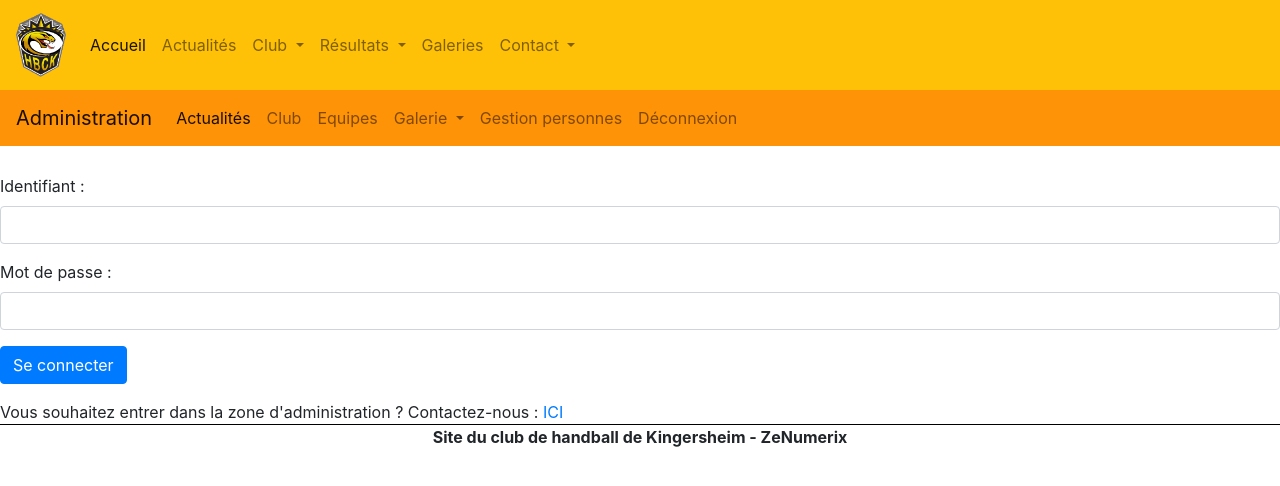
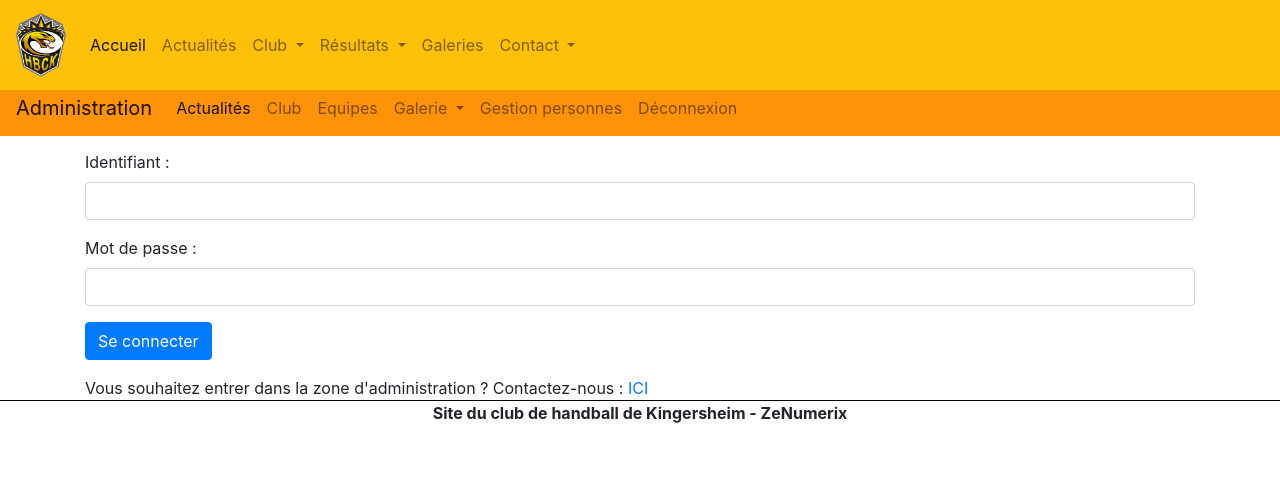
Before and after one commit to emmanuelNono/SiteWeb_Handball, a PHP site: page /src/body/login.php in a window 1280 px wide. Shown: the top 486 px of the page. Run offline with PHP 8.4, Linux system fonts and the light colour scheme; the visitor is signed in with stand-in values (Sample User, id 1).

Commit message:
Diminue espace navbaradmin

```diff
--- a/src/body/login.php
+++ b/src/body/login.php
@@ -1,12 +1,8 @@
 <?php
-if (isset($_GET["mes"]))
-{
-    if ($_GET["mes"] == "pasDeDroit")
-    {
+if (isset($_GET["mes"])) {
+    if ($_GET["mes"] == "pasDeDroit") {
         echo "Désolé, vous n'avez pas accès à la zone d'administration";
-    }
-    else
-    {
+    } else {
         // pas dans la base
         echo "Désolé, vous n'êtes pas un utilisateur authentifié.";
     }
@@ -16,6 +12,7 @@ include('../includes/head.php');
 include('../includes/header.php');
 ?>
 
+<div class="container">
     <form action="../traitements/trt-authentification.php" method="post">
         <div class="form-group">
             <label for="Login">Identifiant : </label>
@@ -31,6 +28,7 @@ include('../includes/header.php');
         Vous souhaitez entrer dans la zone d'administration ? Contactez-nous : <a href="mailto:?subject='Demande d\'entrer
     dans la zone d\'administration du club de Handball">ICI</a>
     </form>
+</div>
 
 <?php
 include('../includes/footer.php');
--- a/src/css/style.css
+++ b/src/css/style.css
@@ -1,7 +1,7 @@
 /* HEADER */
 
 #navbarAdmin{
-    margin-top: 90px;
+    margin-top: 80px;
     background-color: #ff9307;
 }
 
--- a/src/includes/header.php
+++ b/src/includes/header.php
@@ -2,7 +2,6 @@
 
     <!-- vérifie si l'utilisateur de la session est admin ou rédacteur pour faire apparaître la navbar Admin -->
     <?php
-    echo $_SESSION["admin"];
     if ((isset($_SESSION["admin"]) and ($_SESSION["admin"] == 1)) || (isset($_SESSION["redac"]) and ($_SESSION["redac"] == 1))) {
         include('navbarAdmin.php');
     }
```
Lines whose indentation alone changed are shown as unchanged.
